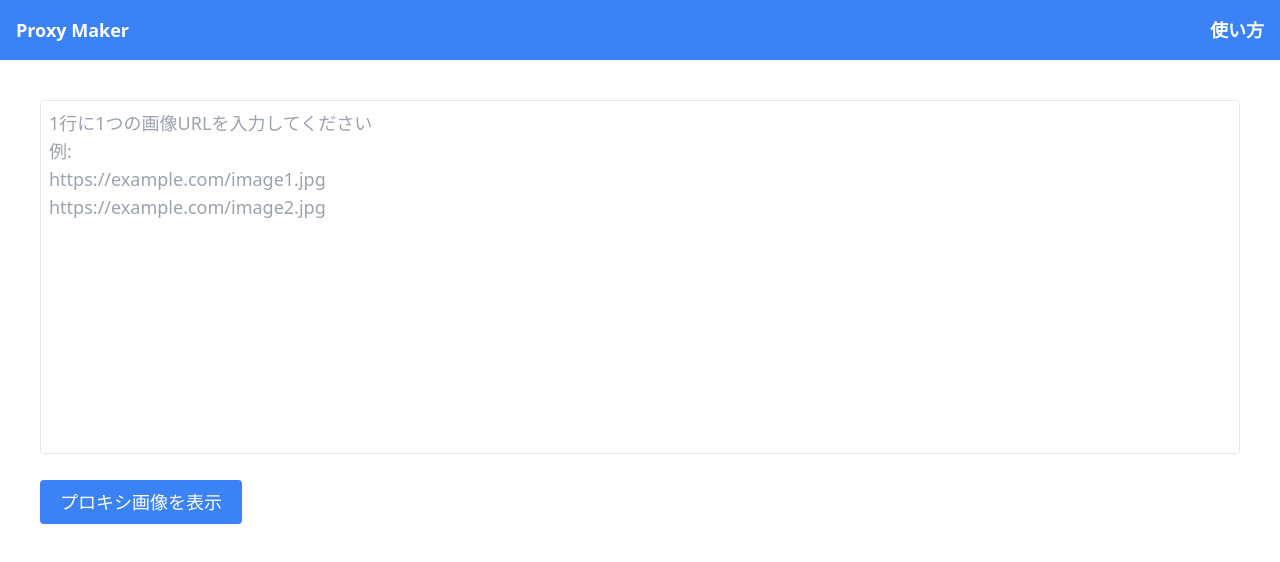
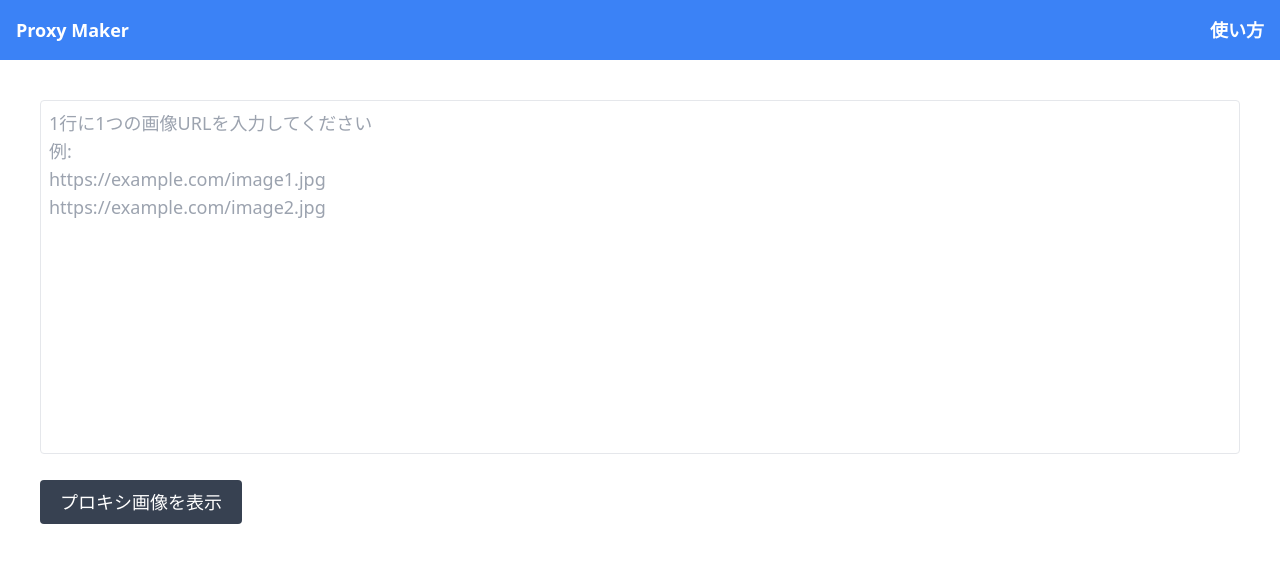
Before and after one commit to tkancf/proxy-maker, a SvelteKit app: page / in a window 1280 px wide. Shown: the top 562 px of the page. Built offline with nearby package versions, Linux system fonts and the light colour scheme.

Commit message:
Change the appearance of the cursor when hovering

```diff
--- a/src/routes/+page.svelte
+++ b/src/routes/+page.svelte
@@ -32,7 +32,7 @@ https://example.com/image2.jpg"
 	/>
 	<button
 		on:click={goImages}
-		class="cursor-pointer bg-blue-500 text-white border-0 py-2 px-5 rounded text-lg transition-colors hover:bg-blue-700"
+		class="cursor-pointer bg-gray-700 text-white border-0 py-2 px-5 rounded text-lg transition-colors hover:bg-blue-500"
 	>
 		プロキシ画像を表示
 	</button>
```
